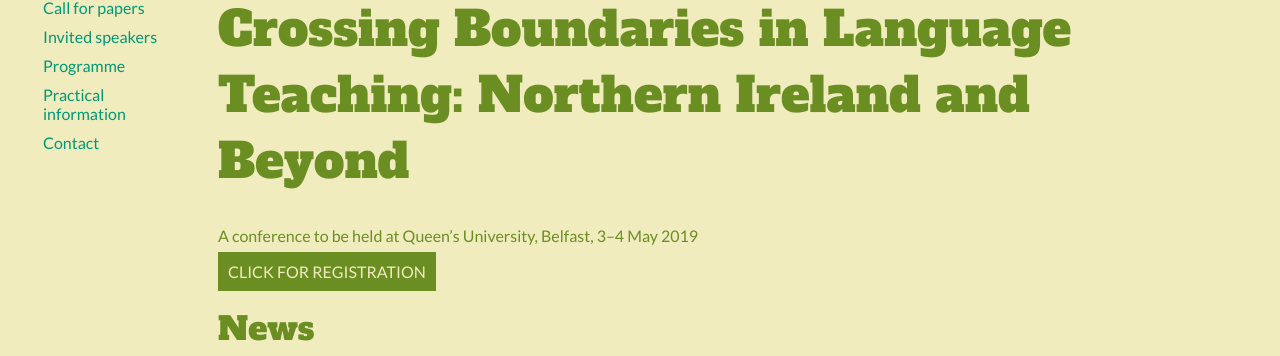
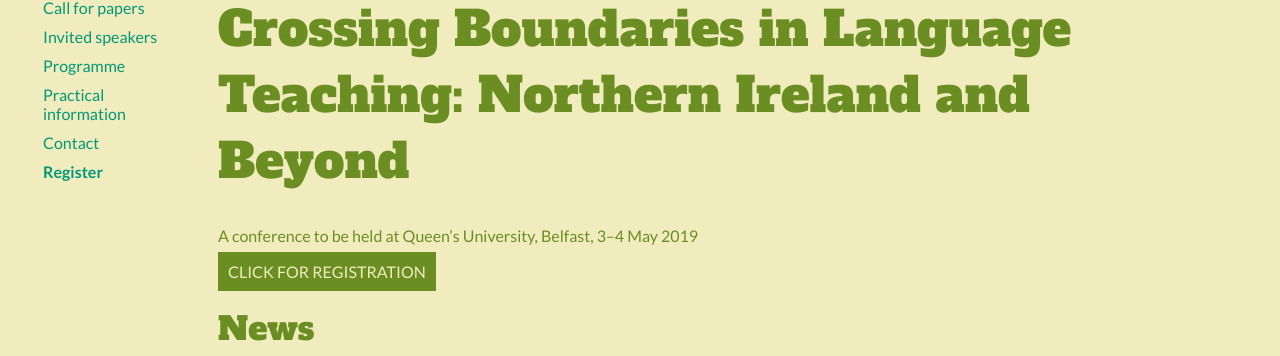
Before and after one commit to merryndd/ltni19, a Jekyll site: the page built from index.html, in a window 1280 px wide. Shown: the part 74-430 px from the top of the page. Built offline with Jekyll 4.4.1, drawn with Linux system fonts in a browser that asks for light colours.

Commit message:
add registration link to nav

```diff
--- a/_layouts/default.html
+++ b/_layouts/default.html
@@ -127,6 +127,7 @@
         		<li><a href="https://merryndd.github.io/ltni19/programme">Programme</a></li>
 			<li><a href="https://merryndd.github.io/ltni19/prac">Practical information</a></li>
       <li><a href="https://merryndd.github.io/ltni19/contact">Contact</a></li>
+			<li><a href="https://ecommerce.apps.qub.ac.uk/oscblt/catalog/"><b>Register</b></a></li>
 	    		</ul>
 			</nav>
 			<div class="container">
```
